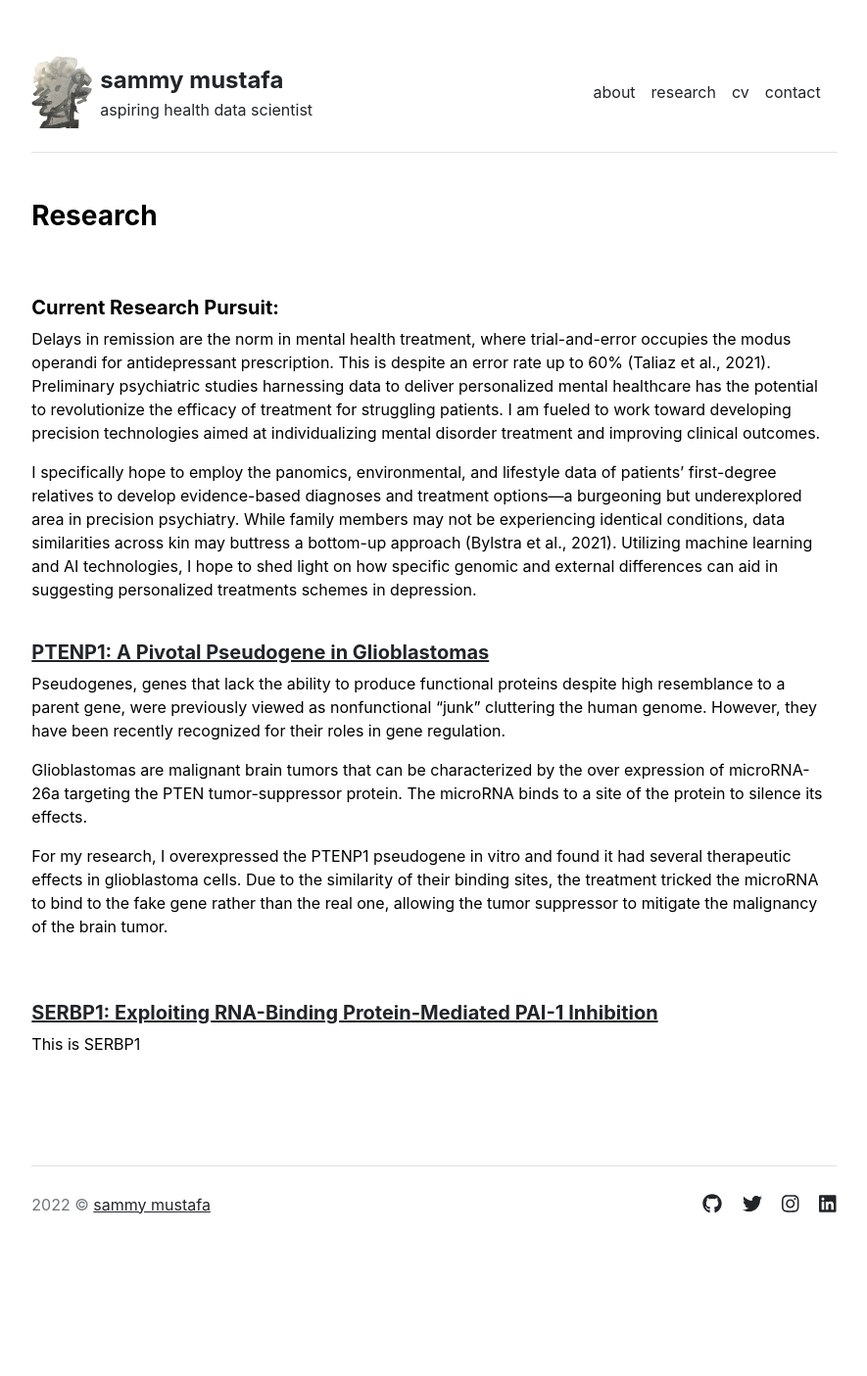
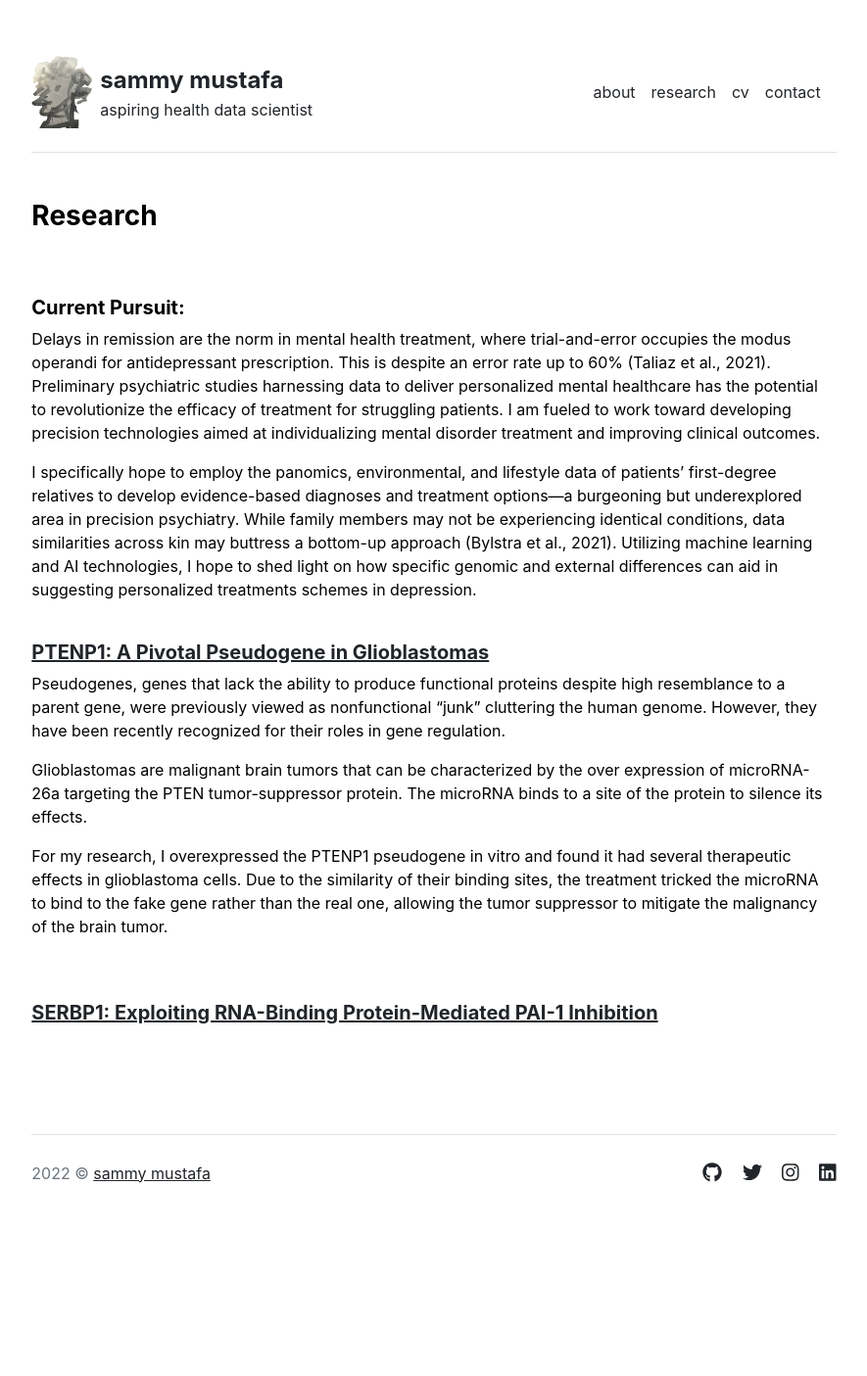
Before and after one commit to sammymustafa/sammymustafa.github.io, a Jekyll site: the page built from research.md, in a window 1280 px wide. Shown: the whole page at 98% size, without its empty margins (197-1082 px from the left). Built offline with Jekyll 4.4.1, drawn with Linux system fonts in a browser that asks for light colours; after the commit the page ends 1373 px from its top, so only the background shows below that.

```diff
--- a/_data/research.yml
+++ b/_data/research.yml
@@ -2,6 +2,9 @@
 - {name: 'PTENP1: A Pivotal Pseudogene in Glioblastomas', url: '/research/ptenp1.pdf',
 desc1: 'Pseudogenes, genes that lack the ability to produce functional proteins despite high resemblance to a parent gene, were previously viewed as nonfunctional “junk” cluttering the human genome. However, they have been recently recognized for their roles in gene regulation.',
 desc2: 'Glioblastomas are malignant brain tumors that can be characterized by the over expression of microRNA-26a targeting the PTEN tumor-suppressor protein. The microRNA binds to a site of the protein to silence its effects.',
-desc3: 'For my research, I overexpressed the PTENP1 pseudogene in vitro and found it had several therapeutic effects in glioblastoma cells. Due to the similarity of their binding sites, the treatment tricked the microRNA to bind to the fake gene rather than the real one, allowing the tumor suppressor to mitigate the malignancy of the brain tumor.'}
+desc3: 'For my research, I overexpressed the PTENP1 pseudogene in vitro and found it had several therapeutic effects in glioblastoma cells. Due to the similarity of their binding sites, the treatment tricked the microRNA to bind to the fake gene rather than the real one, allowing the tumor suppressor to mitigate the malignancy of the brain tumor.'
+}
 - {name: 'SERBP1: Exploiting RNA-Binding Protein-Mediated PAI-1 Inhibition', url: '/research/serbp1.pdf',
-desc1: 'This is SERBP1'}
+desc1: '',
+desc2: ''
+}
--- a/_includes/research.html
+++ b/_includes/research.html
@@ -1,7 +1,7 @@
 <div class="row g-5 mb-5">
   <div>
     <h3 class="fw-bold pb-3 mb-5">Research</h3>
-    <h5 class="fw-bold">Current Research Pursuit:</h5>
+    <h5 class="fw-bold">Current Pursuit:</h5>
     {{ content }}
     <br>
     {% for item in site.data.research.featured %}
```
